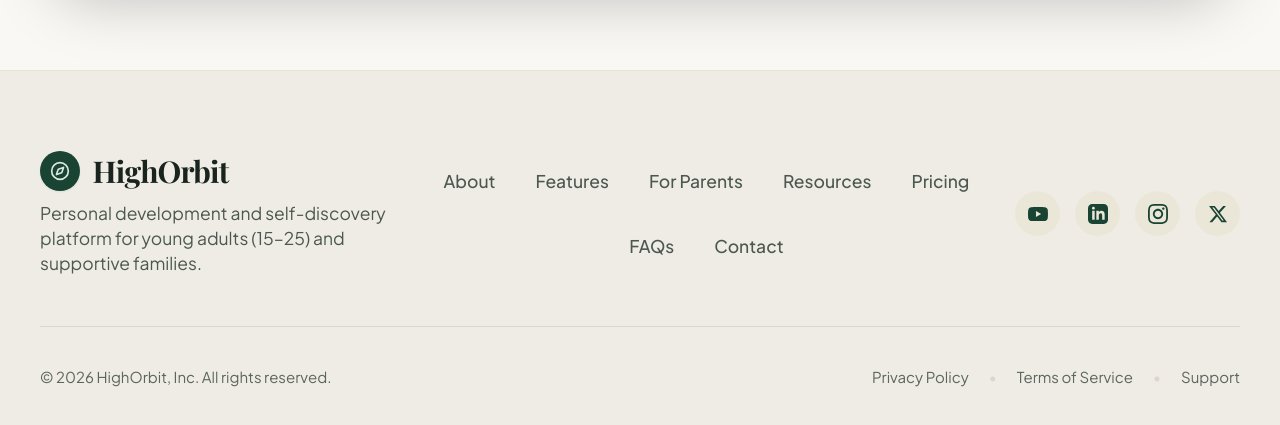
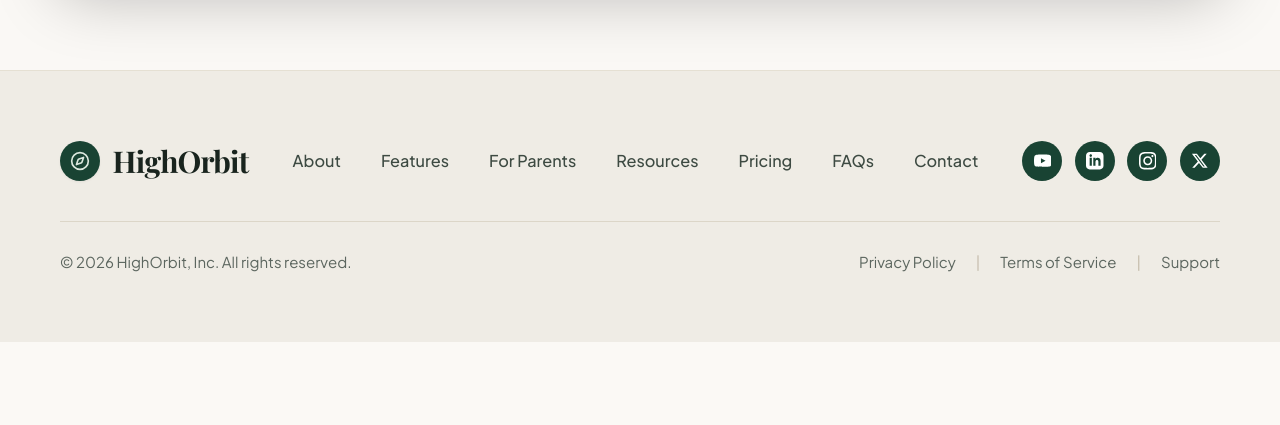
Before and after one commit to dwivedid544-source/Student-parent-guide, a React (Vite) app: page / in a window 1280 px wide. Shown: the part 6986-7411 px from the top of the page. After the commit the page ends 7328 px from the top, so only its background shows below. Built offline with nearby package versions, Linux system fonts and the light colour scheme; a web font is replaced by a local one.

Commit message:
parent dashboard.

```diff
--- a/src/pages/LandingPage.jsx
+++ b/src/pages/LandingPage.jsx
@@ -975,72 +975,67 @@ export const LandingPage = () => {
       </section>
 
       {/* ────────────────── 10. FOOTER (SECTION 9) ────────────────── */}
-      <footer className="py-14 sm:py-16 bg-[#EFECE5] border-t border-[#E8E3D7] px-4 sm:px-6 lg:px-8 mt-12">
-        <div className="max-w-6xl mx-auto">
+      <footer className="py-12 sm:py-14 bg-[#EFECE5] border-t border-[#E5E0D3] px-6 lg:px-12 mt-12">
+        <div className="max-w-7xl mx-auto">
 
-          <div className="flex flex-col md:flex-row items-center justify-between gap-8 pb-10 border-b border-[#DCD6C8]">
+          <div className="flex flex-col md:flex-row items-center justify-between gap-6 sm:gap-8 pb-8 border-b border-[#DCD6C8]">
 
             {/* Logo & Brand */}
-            <div className="flex flex-col items-center md:items-start text-center md:text-left">
-              <Link to="/" className="flex items-center gap-2.5 mb-2">
-                <div className="w-8 h-8 rounded-full bg-[#194333] text-white flex items-center justify-center shadow-sm">
+            <Link to="/" className="flex items-center gap-2.5 shrink-0 group">
+              <div className="w-8 h-8 rounded-full bg-[#194333] text-white flex items-center justify-center shadow-sm group-hover:scale-105 transition-transform">
                 <Compass className="w-4 h-4 text-[#DCE8DE]" />
               </div>
               <span className="font-serif text-2xl font-bold tracking-tight text-[#19241E]">
                 HighOrbit
               </span>
             </Link>
-              <p className="text-xs sm:text-sm text-[#4B5850] max-w-sm">
-                Personal development and self-discovery platform for young adults (15–25) and supportive families.
-              </p>
-            </div>
 
             {/* Quick Navigation Links */}
-            <div className="flex flex-wrap items-center justify-center gap-6 sm:gap-8 text-xs sm:text-sm font-medium text-[#4B5850]">
-              <a href="#about" className="hover:text-[#194333] transition-colors">About</a>
-              <a href="#features" className="hover:text-[#194333] transition-colors">Features</a>
-              <a href="#parents" className="hover:text-[#194333] transition-colors">For Parents</a>
-              <a href="#resources" className="hover:text-[#194333] transition-colors">Resources</a>
-              <a href="#pricing" className="hover:text-[#194333] transition-colors">Pricing</a>
-              <a href="#about" className="hover:text-[#194333] transition-colors">FAQs</a>
-              <a href="#about" className="hover:text-[#194333] transition-colors">Contact</a>
-            </div>
+            <nav className="flex flex-wrap items-center justify-center gap-x-6 sm:gap-x-8 gap-y-2 text-xs sm:text-[13px] font-medium text-[#3D4A42]">
+              <a href="#about" className="hover:text-[#194333] transition-colors whitespace-nowrap">About</a>
+              <a href="#features" className="hover:text-[#194333] transition-colors whitespace-nowrap">Features</a>
+              <a href="#parents" className="hover:text-[#194333] transition-colors whitespace-nowrap">For Parents</a>
+              <a href="#resources" className="hover:text-[#194333] transition-colors whitespace-nowrap">Resources</a>
+              <a href="#pricing" className="hover:text-[#194333] transition-colors whitespace-nowrap">Pricing</a>
+              <a href="#about" className="hover:text-[#194333] transition-colors whitespace-nowrap">FAQs</a>
+              <a href="#about" className="hover:text-[#194333] transition-colors whitespace-nowrap">Contact</a>
+            </nav>
 
-            {/* Social Icons */}
-            <div className="flex items-center gap-3">
+            {/* Social Icons (Solid Dark Green matching reference) */}
+            <div className="flex items-center gap-2.5 shrink-0">
               <a
                 href="#"
-                className="w-9 h-9 rounded-full bg-[#E4DFC2]/40 hover:bg-[#194333] text-[#194333] hover:text-white flex items-center justify-center transition-colors"
+                className="w-8 h-8 rounded-full bg-[#194333] hover:bg-[#123326] text-white flex items-center justify-center transition-transform hover:scale-105 shadow-xs"
                 aria-label="YouTube"
               >
-                <svg className="w-4 h-4 fill-current" viewBox="0 0 24 24">
+                <svg className="w-3.5 h-3.5 fill-current" viewBox="0 0 24 24">
                   <path d="M23.498 6.186a3.016 3.016 0 0 0-2.122-2.136C19.505 3.545 12 3.545 12 3.545s-7.505 0-9.377.505A3.017 3.017 0 0 0 .502 6.186C0 8.07 0 12 0 12s0 3.93.502 5.814a3.016 3.016 0 0 0 2.122 2.136c1.871.505 9.376.505 9.376.505s7.505 0 9.377-.505a3.015 3.015 0 0 0 2.122-2.136C24 15.93 24 12 24 12s0-3.93-.502-5.814zM9.545 15.568V8.432L15.818 12l-6.273 3.568z"/>
                 </svg>
               </a>
               <a
                 href="#"
-                className="w-9 h-9 rounded-full bg-[#E4DFC2]/40 hover:bg-[#194333] text-[#194333] hover:text-white flex items-center justify-center transition-colors"
+                className="w-8 h-8 rounded-full bg-[#194333] hover:bg-[#123326] text-white flex items-center justify-center transition-transform hover:scale-105 shadow-xs"
                 aria-label="LinkedIn"
               >
-                <svg className="w-4 h-4 fill-current" viewBox="0 0 24 24">
+                <svg className="w-3.5 h-3.5 fill-current" viewBox="0 0 24 24">
                   <path d="M19 0h-14c-2.761 0-5 2.239-5 5v14c0 2.761 2.239 5 5 5h14c2.762 0 5-2.239 5-5v-14c0-2.761-2.238-5-5-5zm-11 19h-3v-11h3v11zm-1.5-12.268c-.966 0-1.75-.79-1.75-1.764s.784-1.764 1.75-1.764 1.75.79 1.75 1.764-.783 1.764-1.75 1.764zm13.5 12.268h-3v-5.604c0-3.368-4-3.113-4 0v5.604h-3v-11h3v1.765c1.396-2.586 7-2.777 7 2.476v6.759z"/>
                 </svg>
               </a>
               <a
                 href="#"
-                className="w-9 h-9 rounded-full bg-[#E4DFC2]/40 hover:bg-[#194333] text-[#194333] hover:text-white flex items-center justify-center transition-colors"
+                className="w-8 h-8 rounded-full bg-[#194333] hover:bg-[#123326] text-white flex items-center justify-center transition-transform hover:scale-105 shadow-xs"
                 aria-label="Instagram"
               >
-                <svg className="w-4 h-4 fill-current" viewBox="0 0 24 24">
+                <svg className="w-3.5 h-3.5 fill-current" viewBox="0 0 24 24">
                   <path d="M12 2.163c3.204 0 3.584.012 4.85.07 3.252.148 4.771 1.691 4.919 4.919.058 1.265.069 1.645.069 4.849 0 3.205-.012 3.584-.069 4.849-.149 3.225-1.664 4.771-4.919 4.919-1.266.058-1.644.07-4.85.07-3.204 0-3.584-.012-4.849-.07-3.26-.149-4.771-1.699-4.919-4.92-.058-1.265-.07-1.644-.07-4.849 0-3.204.013-3.583.07-4.849.149-3.227 1.664-4.771 4.919-4.919 1.266-.057 1.645-.069 4.849-.069zm0-2.163c-3.259 0-3.667.014-4.947.072-4.358.2-6.78 2.618-6.98 6.98-.059 1.281-.073 1.689-.073 4.948 0 3.259.014 3.668.072 4.948.2 4.358 2.618 6.78 6.98 6.98 1.281.058 1.689.072 4.948.072 3.259 0 3.668-.014 4.948-.072 4.354-.2 6.782-2.618 6.979-6.98.059-1.28.073-1.689.073-4.948 0-3.259-.014-3.667-.072-4.947-.196-4.354-2.617-6.78-6.979-6.98-1.281-.059-1.69-.073-4.949-.073zm0 5.838c-3.403 0-6.162 2.759-6.162 6.162s2.759 6.163 6.162 6.163 6.162-2.759 6.162-6.163c0-3.403-2.759-6.162-6.162-6.162zm0 10.162c-2.209 0-4-1.79-4-4 0-2.209 1.791-4 4-4s4 1.791 4 4c0 2.21-1.791 4-4 4zm6.406-11.845c-.796 0-1.441.645-1.441 1.44s.645 1.44 1.441 1.44c.795 0 1.439-.645 1.439-1.44s-.644-1.44-1.439-1.44z"/>
                 </svg>
               </a>
               <a
                 href="#"
-                className="w-9 h-9 rounded-full bg-[#E4DFC2]/40 hover:bg-[#194333] text-[#194333] hover:text-white flex items-center justify-center transition-colors"
+                className="w-8 h-8 rounded-full bg-[#194333] hover:bg-[#123326] text-white flex items-center justify-center transition-transform hover:scale-105 shadow-xs"
                 aria-label="Twitter"
               >
-                <svg className="w-4 h-4 fill-current" viewBox="0 0 24 24">
+                <svg className="w-3.5 h-3.5 fill-current" viewBox="0 0 24 24">
                   <path d="M18.244 2.25h3.308l-7.227 8.26 8.502 11.24H16.17l-5.214-6.817L4.99 21.75H1.68l7.73-8.835L1.254 2.25H8.08l4.713 6.231zm-1.161 17.52h1.833L7.084 4.126H5.117z"/>
                 </svg>
               </a>
@@ -1049,16 +1044,16 @@ export const LandingPage = () => {
           </div>
 
           {/* Copyright & Legal */}
-          <div className="pt-8 flex flex-col sm:flex-row items-center justify-between gap-4 text-xs text-[#5C665F]">
+          <div className="pt-6 flex flex-col sm:flex-row items-center justify-between gap-3 text-xs text-[#5C665F]">
             <div>
               © 2026 HighOrbit, Inc. All rights reserved.
             </div>
-            <div className="flex gap-4">
-              <a href="#" className="hover:underline">Privacy Policy</a>
-              <span className="text-[#DCD6C8]">•</span>
-              <a href="#" className="hover:underline">Terms of Service</a>
-              <span className="text-[#DCD6C8]">•</span>
-              <a href="#" className="hover:underline">Support</a>
+            <div className="flex items-center gap-3 sm:gap-4">
+              <a href="#" className="hover:text-[#194333] hover:underline transition-colors">Privacy Policy</a>
+              <span className="text-[#C4BCAB]">|</span>
+              <a href="#" className="hover:text-[#194333] hover:underline transition-colors">Terms of Service</a>
+              <span className="text-[#C4BCAB]">|</span>
+              <a href="#" className="hover:text-[#194333] hover:underline transition-colors">Support</a>
             </div>
           </div>
 
```
Lines whose indentation alone changed are shown as unchanged.
